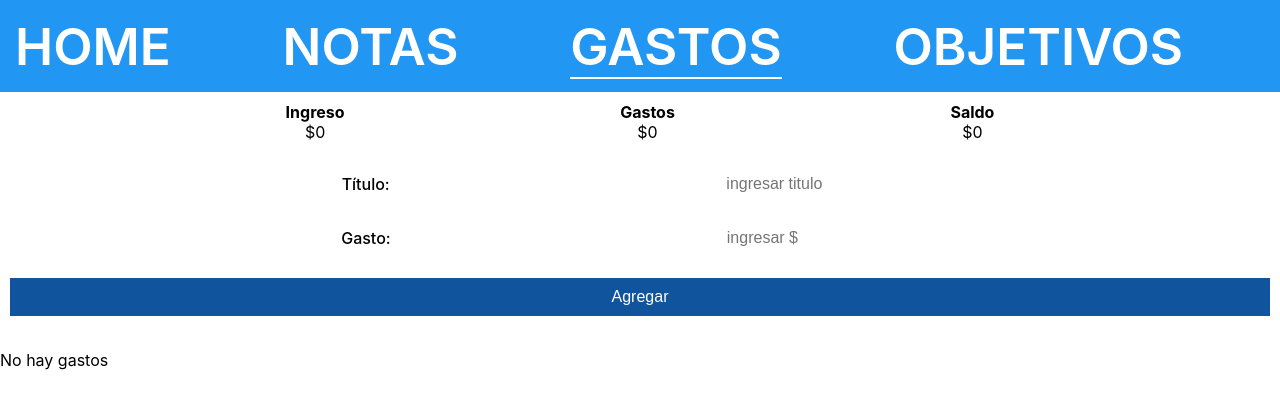
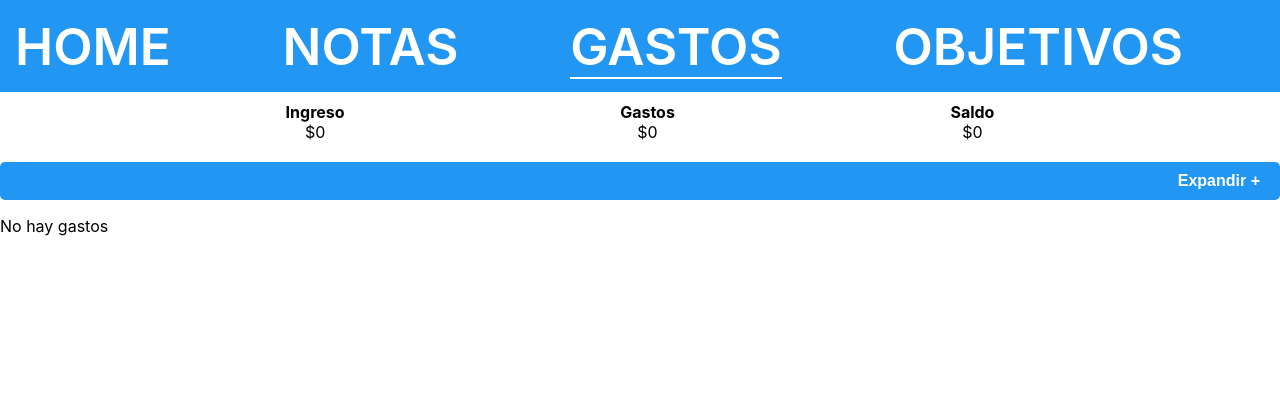
Before and after one commit to ariel-diaz/pwa-personal, a React (Create React App) app: page /gastos in a window 1280 px wide. Shown: the top 408 px of the page. Built offline with nearby package versions, Linux system fonts and the light colour scheme.

Commit message:
add accordion

```diff
--- a/src/App.css
+++ b/src/App.css
@@ -251,10 +251,10 @@ input:focus {
 }
 
 .modal-ingreso {
-  height: 20vh;
+  height: 30vh;
   width: 50vh;
   margin: auto;
-  margin-top: 33%;
+  margin-top: 50px;
   background-color: #fff;
   border-radius: 5px;
   border: 1px solid #0f549c;
@@ -398,3 +398,28 @@ input:focus {
 .active {
   border-bottom: 2px solid #fff;
 }
+
+
+
+.accordion-tab {
+  display:flex;
+  justify-content: flex-end;
+  background-color: #2196f3;
+  color: #fff;
+  font-family: Arial, Helvetica, sans-serif;
+  font-size: 1em;
+  padding: 10px 20px;
+  text-align: center;
+  border-radius: 5px;
+  cursor: pointer;
+  margin-top: 10px;
+  margin-bottom: 10px;
+}
+
+.symbol-tab {
+  font-weight: 700;
+}
+
+.content {
+  transition: 0.1s;
+}
--- a/src/components/gastos/gastos.js
+++ b/src/components/gastos/gastos.js
@@ -3,6 +3,7 @@ import useGastosDetail from './useGastosState';
 import FormGasto from './formGasto';
 import ItemGasto from './itemGasto';
 import DetailGastos from './detalleGasto';
+import Accordion from '../shared/accordion';
 
 const Gastos = () => {
     const {ingreso, gasto, saldo, updateIngreso ,list, addItem, removeItem } = useGastosDetail();
@@ -12,7 +13,10 @@ const Gastos = () => {
     return (
         <div className="container">
            <DetailGastos {...props}/>
-           <FormGasto addItem={addItem} />
+
+           <Accordion>
+               <FormGasto addItem={addItem} />
+           </Accordion>
             <div className="gastos-list">
                 <ul>
                     {list.length > 0
--- a/src/components/notas/notas.js
+++ b/src/components/notas/notas.js
@@ -1,6 +1,7 @@
 import React, { useState, useEffect } from 'react'
 import FormNota from './formNota';
 import NotaItem from './itemNota';
+import Accordion from '../shared/accordion';
 
 
 const Notas = () => {
@@ -30,7 +31,9 @@ const Notas = () => {
 
     return (
         <div className="container">
-            <FormNota addNotas={addNotas} />
+            <Accordion>
+              <FormNota addNotas={addNotas} />
+            </Accordion>
             <ul>
                 {notas.map((nota, i) => <NotaItem
                     removeNota={() => removeNota(i)}
--- a/src/components/objetivos/objetivos.js
+++ b/src/components/objetivos/objetivos.js
@@ -1,6 +1,7 @@
 import React, { useState, useEffect } from 'react'
 import Objetivo from './objetivo';
 import FormObjetivo from './formObjetivo';
+import Accordion from '../shared/accordion';
 
 
 const Objetivos = () => {
@@ -35,7 +36,9 @@ const Objetivos = () => {
 
     return (
         <div className="container">
-            <FormObjetivo addItem={addItem} />
+            <Accordion>
+             <FormObjetivo addItem={addItem} />
+            </Accordion>
             <hr />
             <ul>
                 {objetivos.map((x, i) =>
--- /dev/null
+++ b/src/components/shared/accordion.js
@@ -0,0 +1,28 @@
+
+import React, {useState} from 'react'
+
+const accordion = ({children}) => {
+    const [active, setActive] = useState(false);
+
+    const handleChange = () => {
+        const newActive = !active;
+        setActive(newActive);
+
+    }
+
+    return (
+        <div>
+            <span className="accordion-tab" onClick={handleChange}>
+                <span className="symbol-tab"> {active ? 'Reducir -' : 'Expandir +'} </span>
+            </span>
+            <div className="content" >
+              {active ?
+                children
+                : ''}
+            </div>
+        </div>
+    )
+}
+
+
+export default accordion;
```
